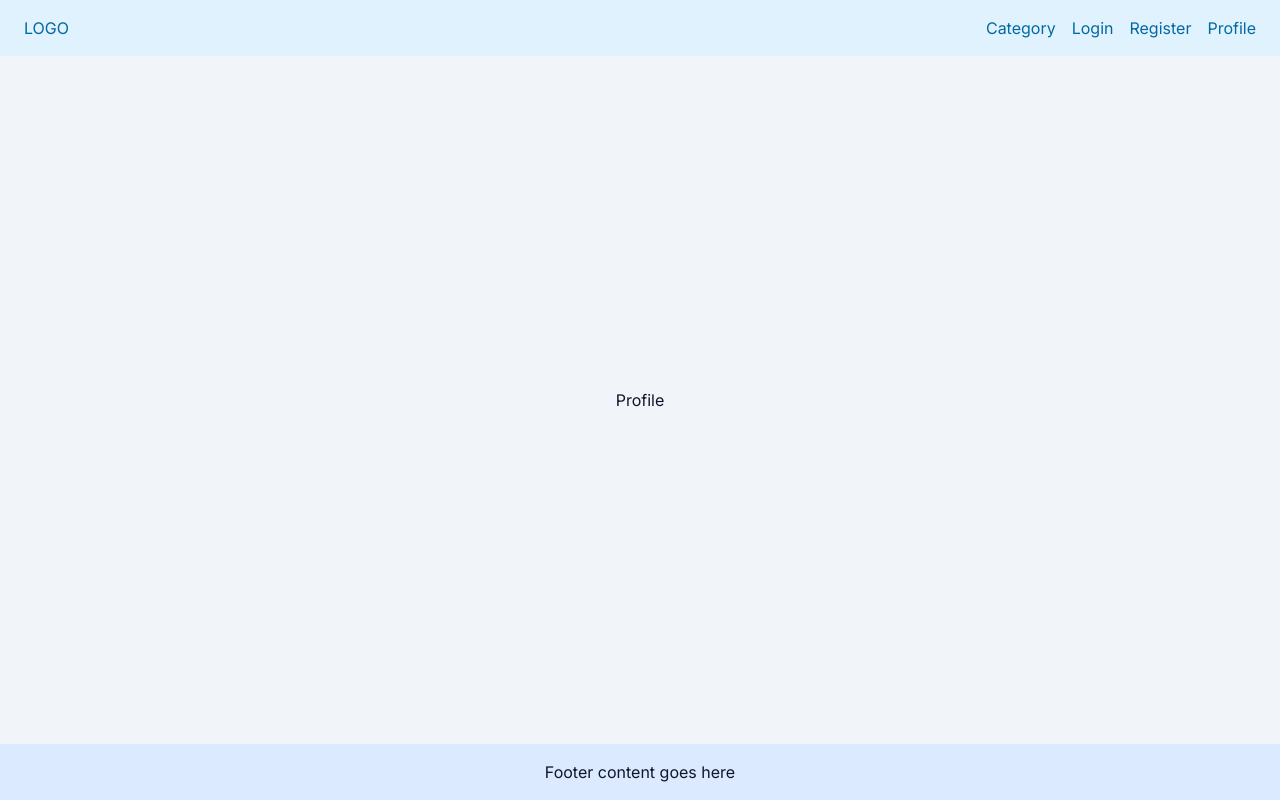
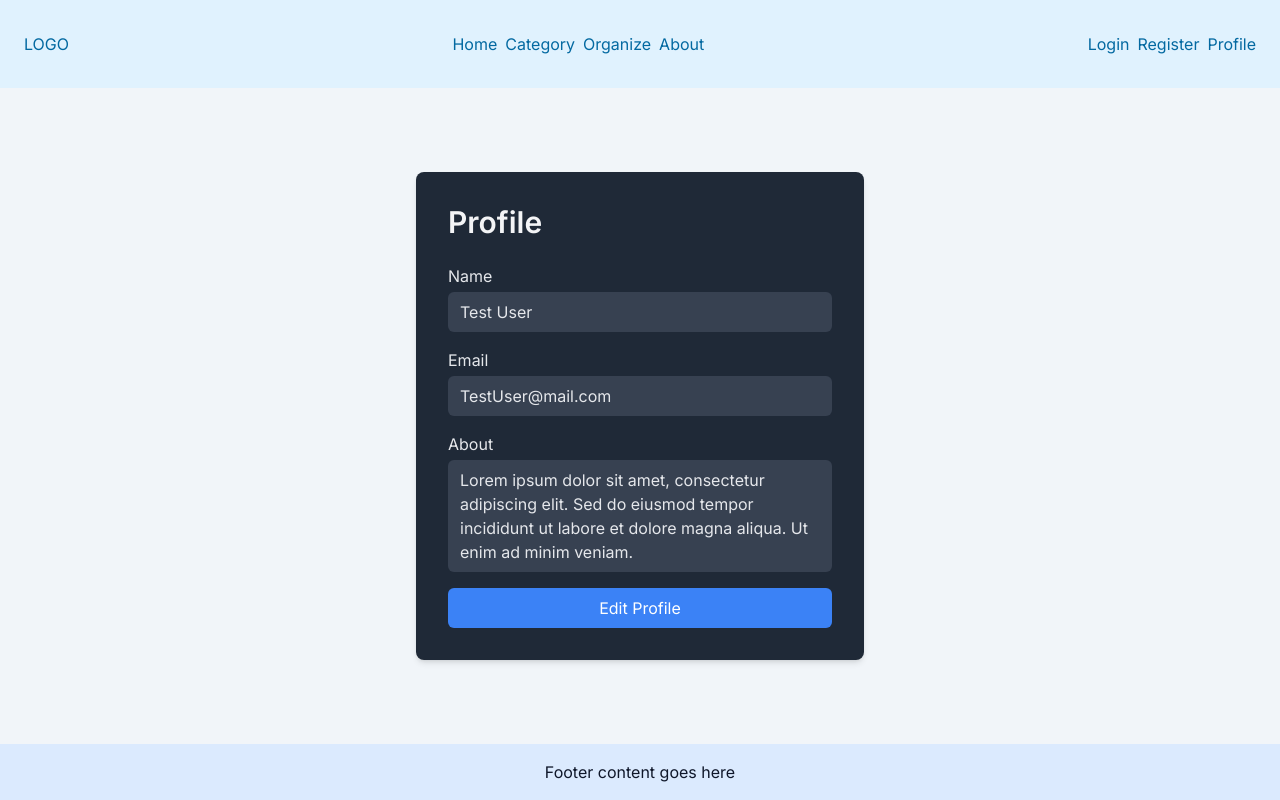
Before and after one commit to chingu-voyages/v48-tier3-team-20, a Next.js app in the folder event/: page /profile in a window 1280 px wide. Built offline with nearby package versions, Linux system fonts and the light colour scheme.

Commit message:
Styled the profile page

```diff
--- a/event/src/app/profile/page.tsx
+++ b/event/src/app/profile/page.tsx
@@ -1,3 +1,102 @@
-export default function Profile() {
-  return <p>Profile</p>;
-}
+"use client"
+import React, { useState } from 'react';
+
+const Profile = () => {
+
+
+  const [profileData, setProfileData] = useState({
+    name: 'Test User',
+    email: 'TestUser@mail.com',
+    about: 'Lorem ipsum dolor sit amet, consectetur adipiscing elit. Sed do eiusmod tempor incididunt ut labore et dolore magna aliqua. Ut enim ad minim veniam.'
+  });
+
+  const [editMode, setEditMode] = useState(false);
+
+  const handleSubmit = (e) => {
+    e.preventDefault();
+    setEditMode(false);
+  };
+
+  const handleChange = (e) => {
+    setProfileData({
+      ...profileData,
+      [e.target.name]: e.target.value
+    });
+  };
+
+  return (
+    <section className="flex items-center justify-center">
+      <div className="bg-gray-800 p-8 rounded-lg shadow-md w-full max-w-md">
+        <h2 className="text-3xl font-semibold text-gray-100 mb-6">Profile</h2>
+        <form className="space-y-4" onSubmit={handleSubmit}>
+          <div>
+            <label htmlFor="name" className="text-gray-200 block mb-1">Name</label>
+            {editMode ? (
+              <input
+                type="text"
+                name="name"
+                id="name"
+                value={profileData.name}
+                onChange={handleChange}
+                className="w-full px-3 py-2 rounded-md bg-gray-700 text-gray-200 focus:outline-none focus:ring focus:ring-blue-500"
+                required
+              />
+            ) : (
+              <div className="text-gray-200 py-2 px-3 bg-gray-700 rounded-md">{profileData.name}</div>
+            )}
+          </div>
+          <div>
+            <label htmlFor="email" className="text-gray-200 block mb-1">Email</label>
+            {editMode ? (
+              <input
+                type="email"
+                name="email"
+                id="email"
+                value={profileData.email}
+                onChange={handleChange}
+                className="w-full px-3 py-2 rounded-md bg-gray-700 text-gray-200 focus:outline-none focus:ring focus:ring-blue-500"
+                required
+              />
+            ) : (
+              <div className="text-gray-200 py-2 px-3 bg-gray-700 rounded-md">{profileData.email}</div>
+            )}
+          </div>
+          <div>
+            <label htmlFor="about" className="text-gray-200 block mb-1">About</label>
+            {editMode ? (
+              <textarea
+                name="about"
+                id="about"
+                value={profileData.about}
+                onChange={handleChange}
+                rows={5}
+                className="w-full px-3 py-2 rounded-md bg-gray-700 text-gray-200 focus:outline-none focus:ring focus:ring-blue-500"
+                placeholder="Tell us something about yourself"
+              ></textarea>
+            ) : (
+              <div className="text-gray-200 py-2 px-3 bg-gray-700 rounded-md">{profileData.about}</div>
+            )}
+          </div>
+          {editMode ? (
+            <button
+              type="submit"
+              className="w-full py-2 px-4 bg-blue-500 text-white rounded-md hover:bg-blue-600 focus:outline-none focus:bg-blue-600"
+            >
+              Save Changes
+            </button>
+          ) : (
+            <button
+              type="button"
+              onClick={() => setEditMode(true)}
+              className="w-full py-2 px-4 bg-blue-500 text-white rounded-md hover:bg-blue-600 focus:outline-none focus:bg-blue-600"
+            >
+              Edit Profile
+            </button>
+          )}
+        </form>
+      </div>
+    </section>
+  );
+};
+
+export default Profile;
--- a/event/src/components/Header.tsx
+++ b/event/src/components/Header.tsx
@@ -2,14 +2,40 @@ import Link from "next/link";
 
 export default function Header() {
   return (
-    <header className="flex w-full justify-between bg-sky-100 px-6 py-4">
+    <header className="w-full bg-sky-100 px-6 py-8">
+      <nav className="flex items-center justify-between gap-4">
         <Link href="/" className="text-sky-700">
           LOGO
         </Link>
-      <nav className="flex gap-4">
-        <Link className="text-sky-700" href="/category">
+
+        <div className="flex gap-2">
+          <Link
+            className="cursor-pointer text-sky-700 transition-all hover:font-bold"
+            href="/"
+          >
+            Home
+          </Link>
+          <Link
+            className="cursor-pointer text-sky-700 transition-all hover:font-bold"
+            href="/category"
+          >
             Category
           </Link>
+          <Link
+            className="cursor-pointer text-sky-700 transition-all hover:font-bold"
+            href="/category"
+          >
+            Organize
+          </Link>
+          <Link
+            className="cursor-pointer text-sky-700 transition-all hover:font-bold"
+            href="/category"
+          >
+            About
+          </Link>
+        </div>
+
+        <div className="flex gap-2">
           <Link className="text-sky-700" href="/login">
             Login
           </Link>
@@ -19,6 +45,7 @@ export default function Header() {
           <Link className="text-sky-700" href="/profile">
             Profile
           </Link>
+        </div>
       </nav>
     </header>
   );
```
Lines whose indentation alone changed are shown as unchanged.
